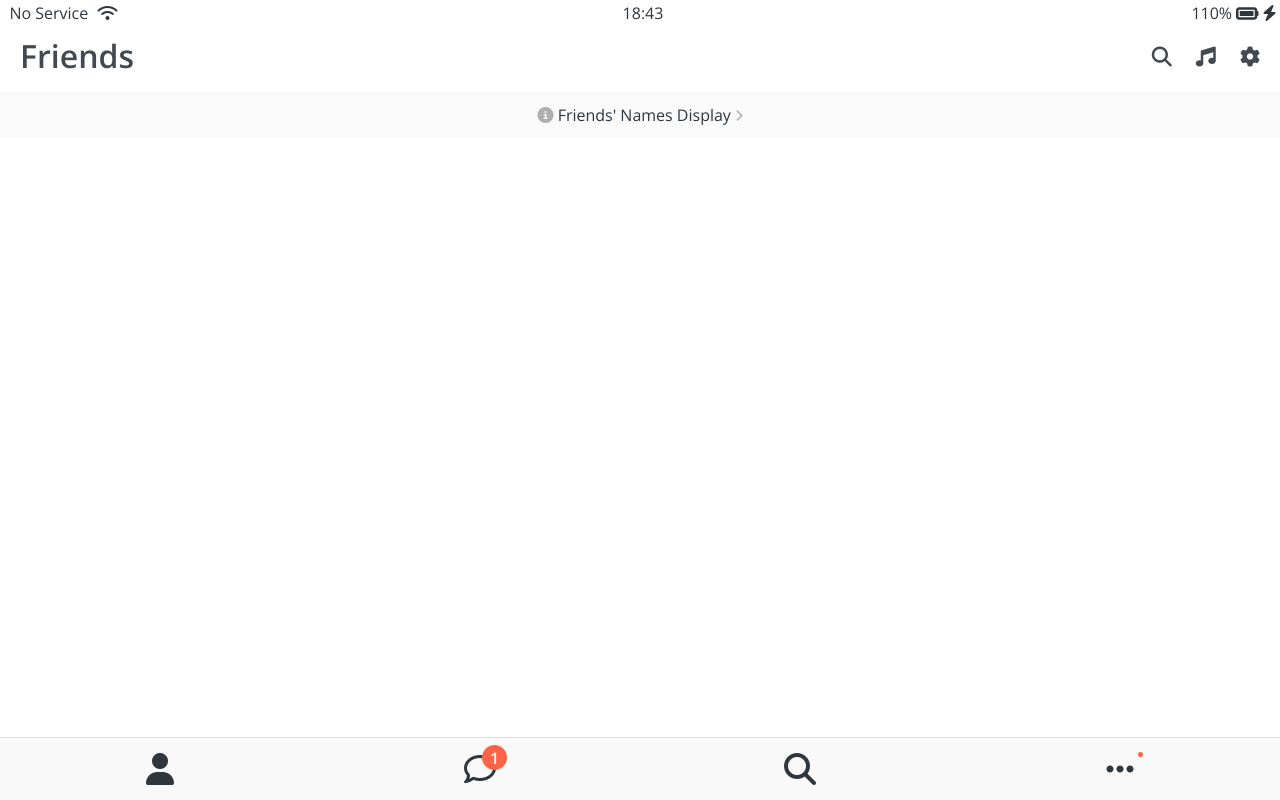
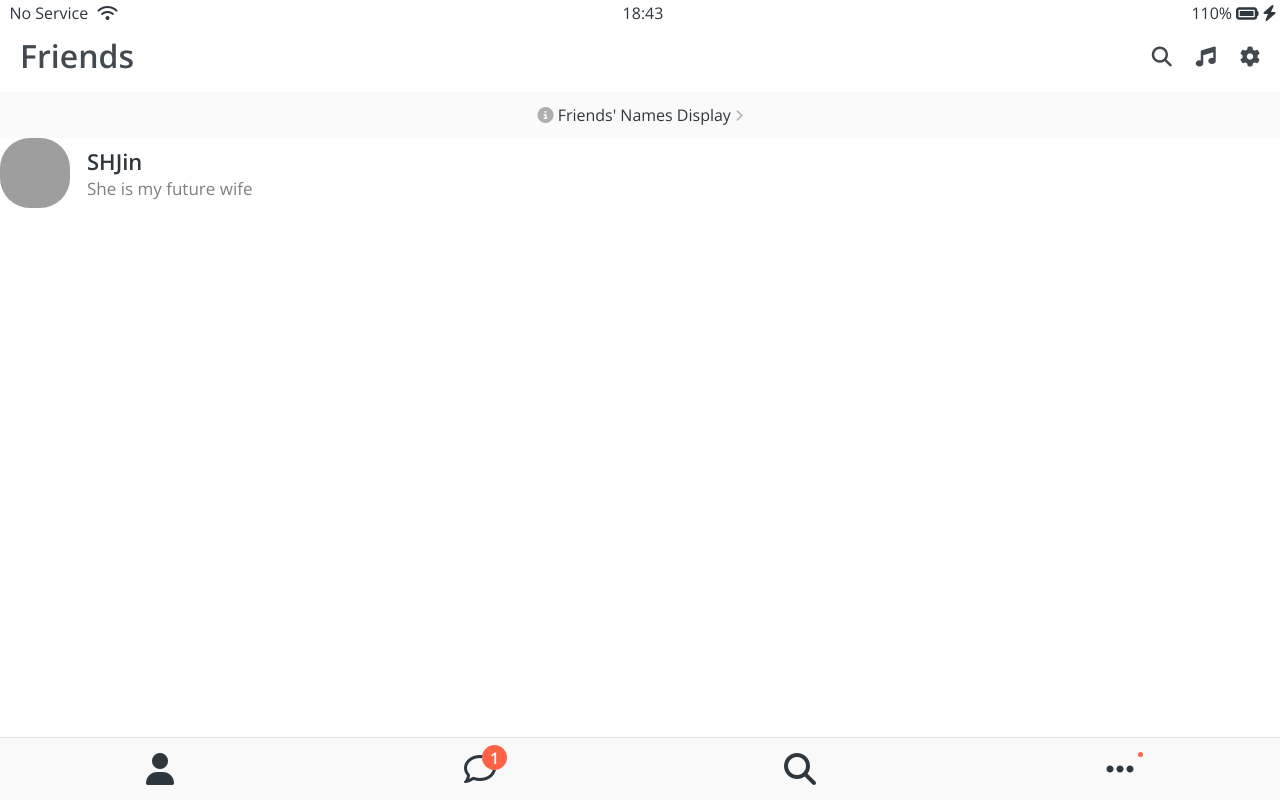
Before and after one commit to Honiyang/kokoa-clone-2020, a plain HTML site: page friends.html in a window 1280 px wide. Drawn offline with nearby package versions, Linux system fonts and the light colour scheme; grey boxes are pictures that could not be loaded.

Commit message:
6.16 User Component part One
.user-component__column*2 치니까 자동완성으로 저 클래스로 div두개 나옴.

반복되는 구성요소는 따로 css파일로 만들면 변형해서 여기저기 갖다쓰기 좋다.

```diff
--- /dev/null
+++ b/css/components/user-component.css
@@ -0,0 +1,21 @@
+.user-component,
+.user-component__column:first-child {
+  display: flex;
+  align-items: center;
+}
+.user-component__avatar {
+  width: 70px;
+  height: 70px;
+  /* 프로필사진 틀 형태가 맘에 안듬 */
+  border-radius: 30px;
+  margin-right: 17px;
+}
+.user-component__title {
+  font-weight: 600;
+  font-size: 22px;
+}
+.user-component__subtitle {
+  margin-top: 8px;
+  font-size: 17px;
+  color: rgba(0, 0, 0, 0.5);
+}
--- a/css/styles.css
+++ b/css/styles.css
@@ -7,6 +7,7 @@
 @import "components/status-bar.css";
 @import "components/my-nav-bar.css";
 @import "components/screen-header.css";
+@import "components/user-component.css";
 
 /* Screens */
 @import "screens/login.css";
--- a/friends.html
+++ b/friends.html
@@ -36,6 +36,21 @@
       Friends' Names Display
       <i class="fas fa-chevron-right fa-xs"></i>
     </a>
+
+    <div class="user-component">
+      <div class="user-component__column">
+        <img
+          src="https://image.mycelebs.com/celeb/sq/1506_sq_01.jpg"
+          class="user-component__avatar"
+        />
+        <div class="user-component__text">
+          <h4 class="user-component__title">SHJin</h4>
+          <h6 class="user-component__subtitle">She is my future wife</h6>
+        </div>
+      </div>
+      <div class="user-component__column"></div>
+    </div>
+
     <nav class="nav">
       <ul class="nav__list">
         <!-- 현재창의 버튼은 안눌리게하고싶음
```
